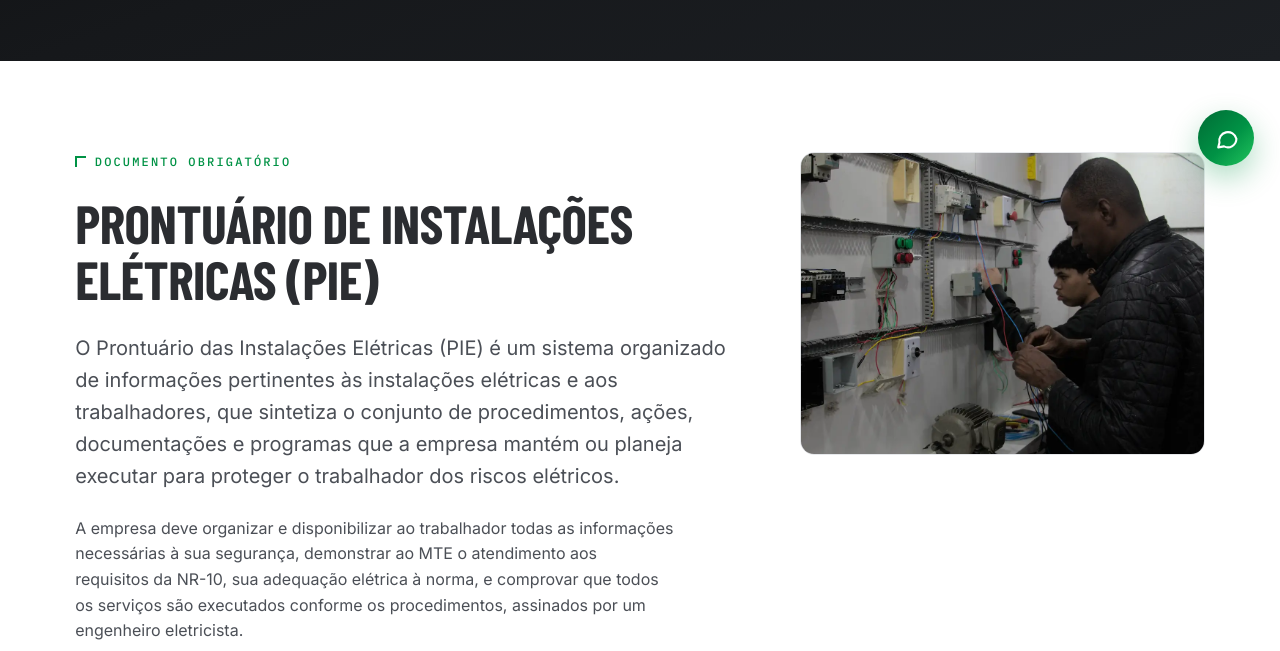
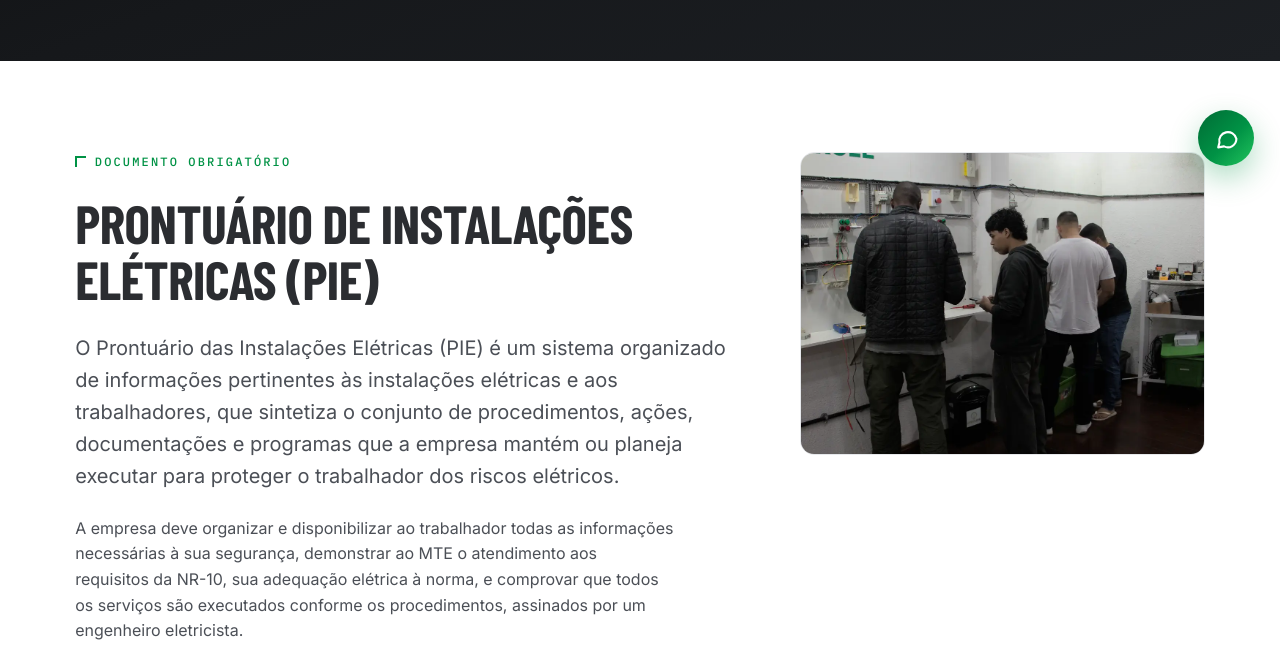
Before and after one commit to michel-brotherhood/upjobs-site, a website with bundled scripts: page consultoria.html in a window 1280 px wide. Shown: the part 608-1259 px from the top of the page. Built offline with nearby package versions, Linux system fonts and the light colour scheme.

Commit message:
chore: usa foto IMG_8924 (equipe no painel elétrico) na consultoria
Troca a imagem da seção de inspeção/laudo elétrico pela foto indicada
pelo cliente, otimizada (~64KB) em public/images/consultoria-inspecao.webp.

```diff
--- a/consultoria.html
+++ b/consultoria.html
@@ -63,7 +63,7 @@
           </div>
         </div>
         <div data-reveal="120">
-          <figure class="gallery-photo" style="aspect-ratio:4/3"><img src="public/images/infra/pratica-comandos.webp" alt="Técnicos realizando inspeção e medições em painel elétrico" loading="lazy" width="1100" height="1647"></figure>
+          <figure class="gallery-photo" style="aspect-ratio:4/3"><img src="public/images/consultoria-inspecao.webp" alt="Equipe técnica realizando inspeção e medições em painel elétrico no laboratório da Upjobs" loading="lazy" width="1100" height="1647"></figure>
         </div>
       </div>
     </section>
```
Also changed, not shown: public/images/consultoria-inspecao.webp (added).
